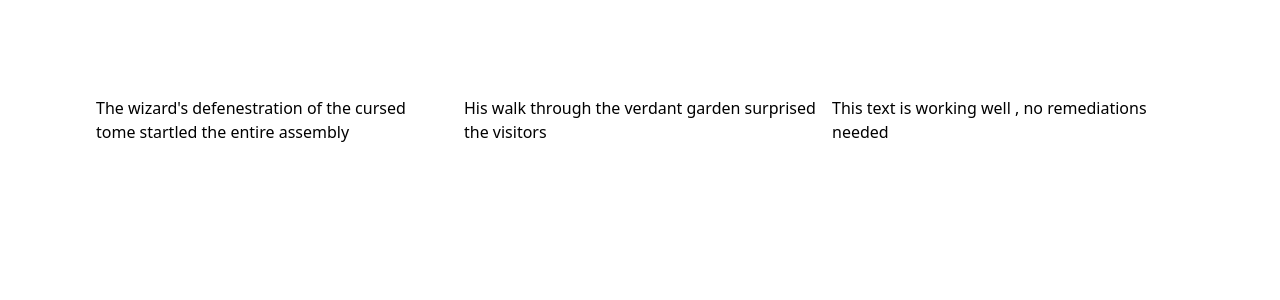
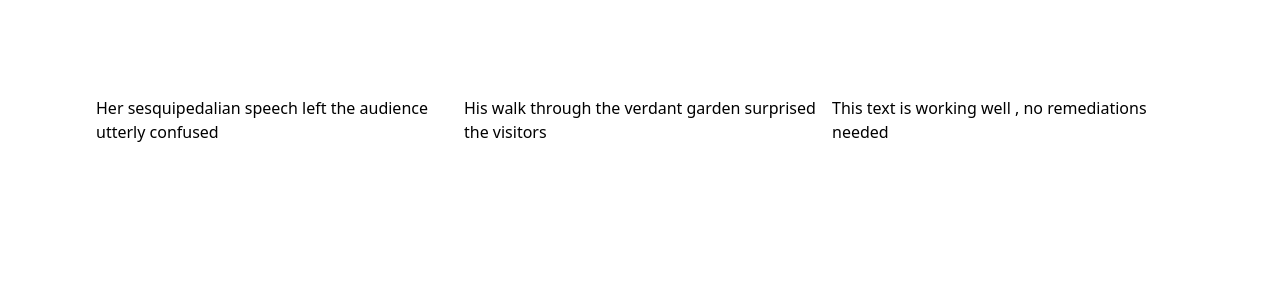
Before and after one commit to test-party/guinea-pig-next, a Next.js app: page /neurodiversity-ruleset/unusual-words in a window 1280 px wide. Shown: the top 300 px of the page. Built offline with nearby package versions, Linux system fonts and the light colour scheme.

Commit message:
add quote

```diff
--- a/src/app/neurodiversity-ruleset/unusual-words/page.tsx
+++ b/src/app/neurodiversity-ruleset/unusual-words/page.tsx
@@ -2,7 +2,7 @@
 export default function LanguageOfParts() {
     return (
         <main className="flex min-h-screen grid grid-cols-3 gap-4 p-24">
-            <p>The wizard's defenestration of the cursed tome startled the entire assembly</p>
+            <p>Her sesquipedalian speech left the audience utterly confused</p>
             <p>His walk through the verdant garden surprised the visitors</p>
             <p>This text is working well , no remediations needed </p>
         </main>
```
